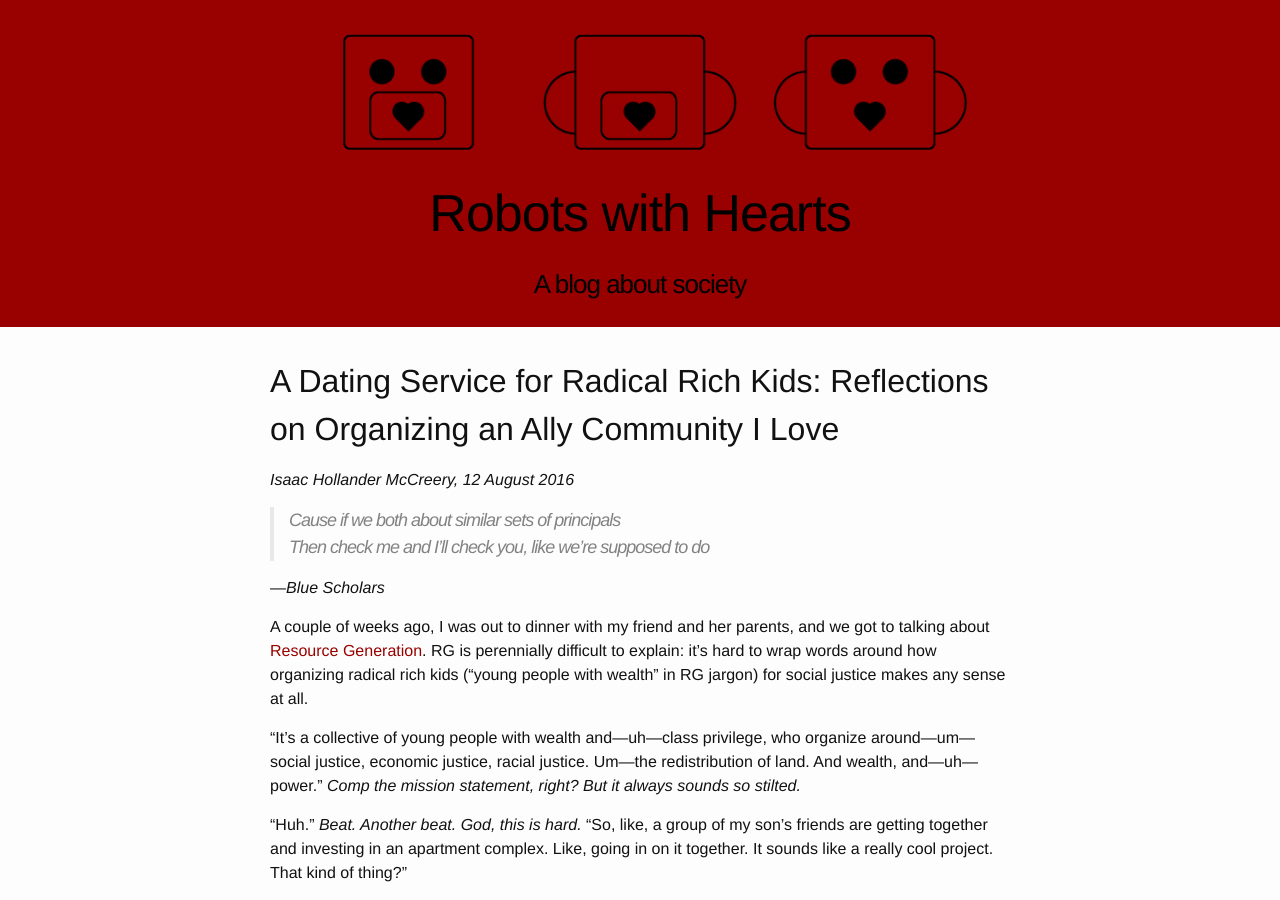
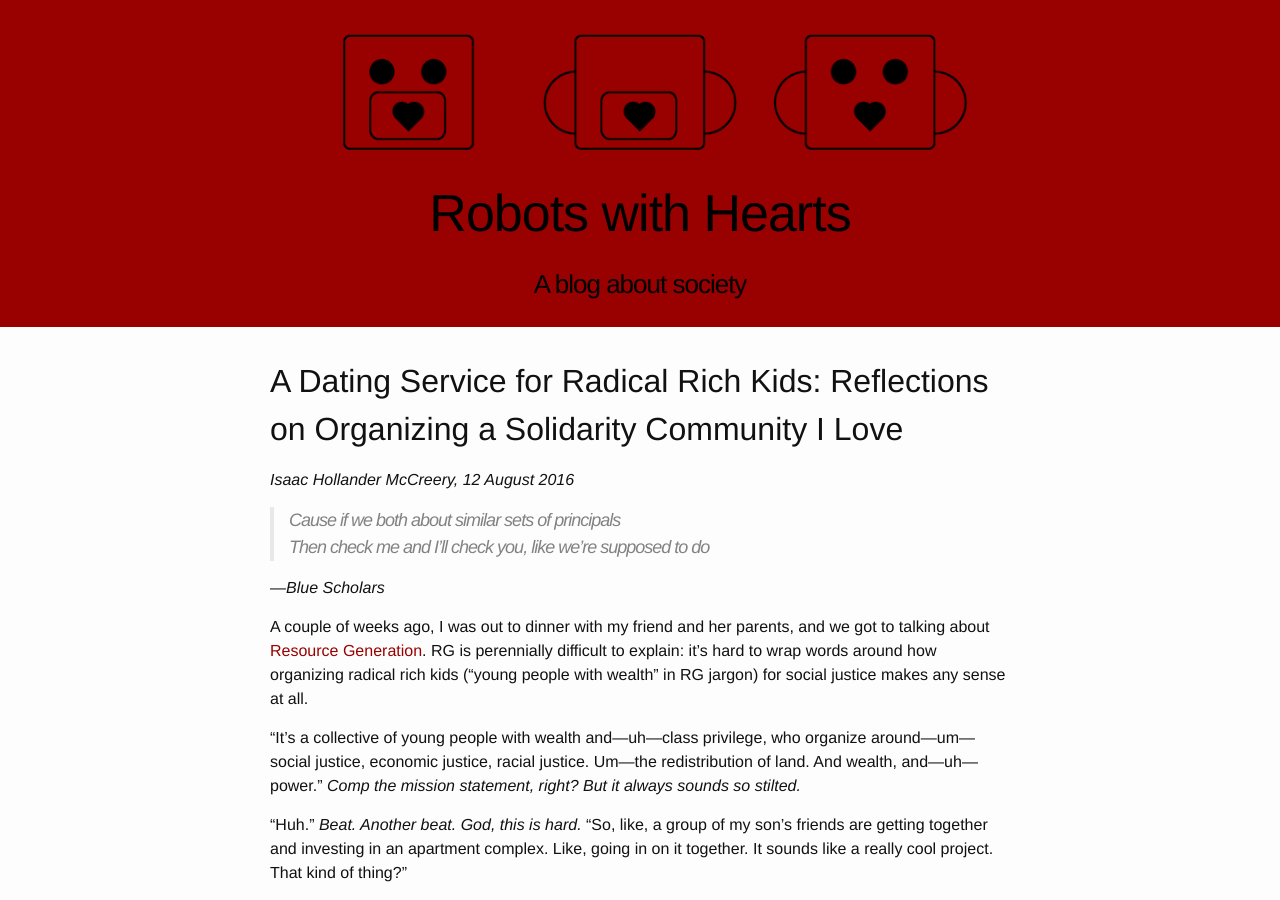
Before and after one commit to ihmccreery/ihmccreery.github.io, a Jekyll site: the page built from _posts/2016-08-12-a-dating-service-for-radical-rich-kids.md, in a window 1280 px wide and 900 px high. Built offline with Jekyll 4.4.1, drawn with Linux system fonts in a browser that asks for light colours.

Commit message:
Ally -> Solidarity

```diff
--- a/_posts/2016-08-12-a-dating-service-for-radical-rich-kids.md
+++ b/_posts/2016-08-12-a-dating-service-for-radical-rich-kids.md
@@ -1,8 +1,8 @@
 ---
-title: "A Dating Service for Radical Rich Kids: Reflections on Organizing an Ally Community I Love"
+title: "A Dating Service for Radical Rich Kids: Reflections on Organizing a Solidarity Community I Love"
 ---
 
-A Dating Service for Radical Rich Kids: Reflections on Organizing an Ally Community I Love
+A Dating Service for Radical Rich Kids: Reflections on Organizing a Solidarity Community I Love
 ===
 
 *Isaac Hollander McCreery, 12 August 2016*
```
